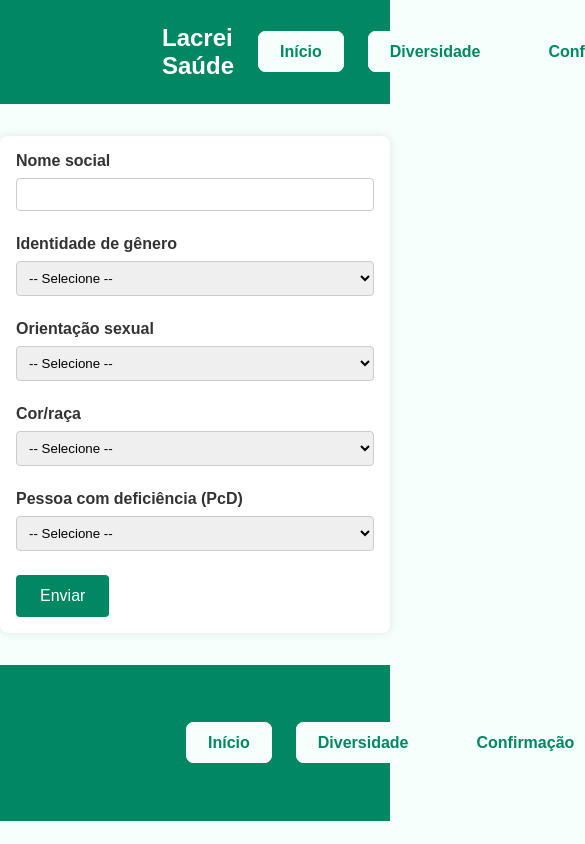
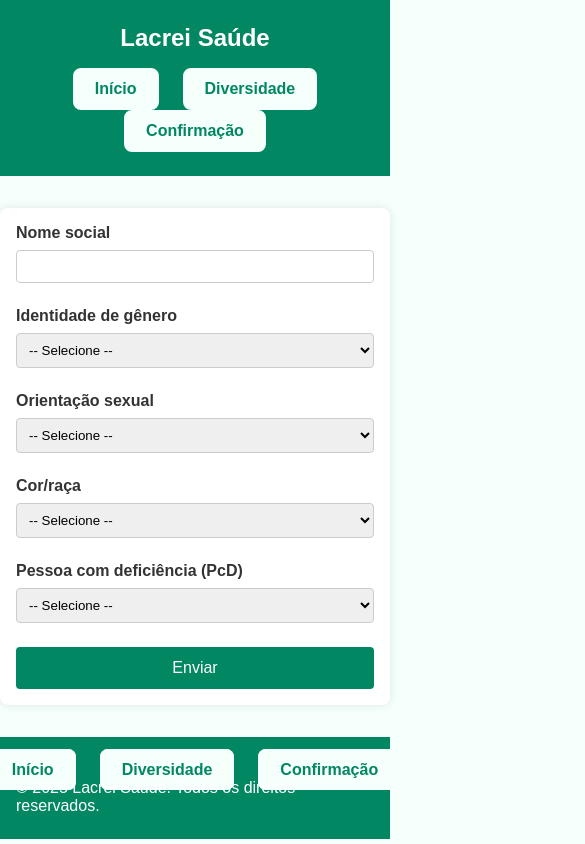
Before and after one commit to lh5818181/challangeLacrei, a Next.js app: page /diversity in a window 390 px wide. Shown: the top 844 px of the page, 585 px wide, since content can reach past the window. Built offline with nearby package versions, Linux system fonts and the light colour scheme.

Commit message:
aplicando responsividade

```diff
--- a/src/components/diversityForm/diversityFormStyles.ts
+++ b/src/components/diversityForm/diversityFormStyles.ts
@@ -1,12 +1,17 @@
 import styled from 'styled-components'
 
 export const Form = styled.form`
-  max-width: 600px;
+  max-width: 100%;
   margin: 2rem auto;
   padding: 1rem;
   background-color: ${({ theme }) => theme.colors.white};
   border-radius: 8px;
   box-shadow: 0 0 10px rgba(0,0,0,0.1);
+
+  @media(min-width: 768px) {
+    max-width: 600px;
+    padding: 1rem;
+  }
 `
 
 export const Label = styled.label`
@@ -40,9 +45,14 @@
   cursor: pointer;
   font-size: 1rem;
   transition: background-color 0.3s ease;
+  width: 100%;
 
   &:hover, &:focus {
     background-color: ${({ theme }) => theme.colors.lightGreen};
     outline: none;
   }
+
+  @media(min-width: 768px) {
+    width: auto;
+  }
 `
--- a/src/components/footer/Footer.tsx
+++ b/src/components/footer/Footer.tsx
@@ -1,17 +1,16 @@
 import React from 'react'
 import Link from 'next/link'
-import { FooterContainer } from './FooterStyles'
-import { Nav } from '@components/header/HeaderStyles'
+import { FooterContainer, NavFooter } from './FooterStyles'
 
 export default function Footer() {
   return (
     <FooterContainer>
       <div>
-      <Nav aria-label="Navegação segundaária">
+      <NavFooter aria-label="Navegação segundaária">
         <Link href="/">Início</Link>
         <Link href="/diversity">Diversidade</Link>
         <Link href="/confirmation">Confirmação</Link>
-      </Nav>
+      </NavFooter>
       </div>
       <div>
       <p>© 2025 Lacrei Saúde. Todos os direitos reservados.</p>
--- a/src/components/footer/FooterStyles.ts
+++ b/src/components/footer/FooterStyles.ts
@@ -4,18 +4,69 @@
   background-color: ${({ theme }) => theme.colors.lacreiGreen};
   color: ${({ theme }) => theme.colors.white};
   display: flex;
-  justify-content: space-between;
+  flex-direction: column;
   align-items: center;
-  padding: 24px 162px 24px 162px;
+  padding: 24px 1rem;
 
   ul {
     list-style: none;
-    display: flex;}
+    display: flex;
+    flex-wrap: wrap;
+    justify-content: center;
+    padding: 0;
+    margin: 1rem 0 0 0;
+  }
+
+  @media(min-width: 768px) {
+    flex-direction: row;
+    justify-content: space-between;
+    padding: 24px 162px;
+
+    navFooter {
+    display: flex;
+    flex-direction: column;
+    gap: 1rem;
+    }
+
+  }
 `
 
 export const LinkItem = styled.a`
   color: ${({ theme }) => theme.colors.white};
-  margin-left: 1.5rem;
+  margin: 0 0.75rem;
   text-decoration: none;
   padding: 10px 20px;
-  `
+`
+
+export const NavFooter = styled.nav`
+  a {
+    color: ${({ theme }) => theme.colors.lacreiGreen};
+    margin: 0 0.75rem;
+    text-decoration: none;
+    padding: 10px 20px;
+    font-weight: 700;
+    font-size: 1rem;
+    border-radius: 8px;
+    border: 2px solid ${({ theme }) => theme.colors.lightGray};
+    background-color: ${({ theme }) => theme.colors.lightGray};
+    cursor: pointer;
+    transition: background-color 0.3s ease, color 0.3s ease;
+
+    &:hover,
+    &:focus {
+      background-color: ${({ theme }) => theme.colors.lacreiGreen};
+      color: ${({ theme }) => theme.colors.white};
+      outline: none;
+    }
+
+
+    @media(min-width: 768px) {
+
+    navFooter {
+    display: flex;
+    flex-direction: column;
+    gap: 1rem;
+    }
+
+  }
+  }`
--- a/src/components/header/HeaderStyles.ts
+++ b/src/components/header/HeaderStyles.ts
@@ -4,23 +4,31 @@
   background-color: ${({ theme }) => theme.colors.lacreiGreen};
   color: ${({ theme }) => theme.colors.white};
   display: flex;
-  justify-content: space-between;
+  flex-direction: column;
   align-items: center;
-  padding: 24px 162px 24px 162px;
+  padding: 24px 1rem;
 
-
+  @media(min-width: 768px) {
+    flex-direction: row;
+    justify-content: space-between;
+    padding: 24px 162px;
+  }
 `
 
 export const Logo = styled.div`
   font-weight: bold;
   font-size: 1.5rem;
+  margin-bottom: 1rem;
 
+  @media(min-width: 768px) {
+    margin-bottom: 0;
+  }
 `
 
 export const Nav = styled.nav`
   a {
     color: ${({ theme }) => theme.colors.lacreiGreen};
-    margin-left: 1.5rem;
+    margin: 0 0.75rem;
     text-decoration: none;
     padding: 10px 20px;
     font-weight: 700;
@@ -38,4 +46,12 @@
       outline: none;
     }
   }
+
+  display: flex;
+  flex-wrap: wrap;
+  justify-content: center;
+
+  @media(min-width: 768px) {
+    justify-content: flex-start;
+  }
 `
```
Also changed, not shown: src/components/ConfirmationPage/ConfirmationPageStyles.ts (+12 -19 lines), src/components/button/buttonStyles.ts (+9 -2 lines), src/components/main/MainStyles.ts (+13 -3 lines).
